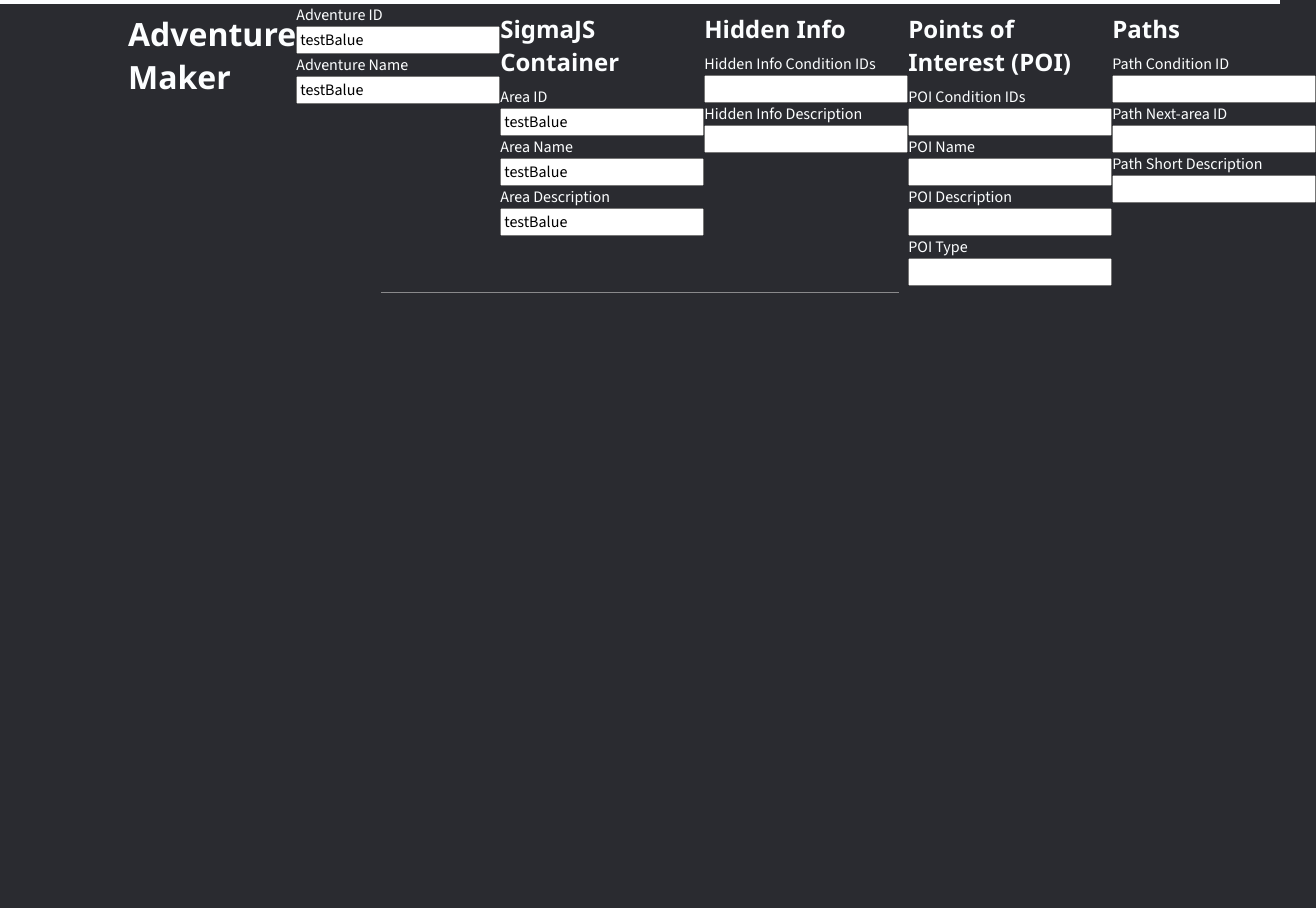
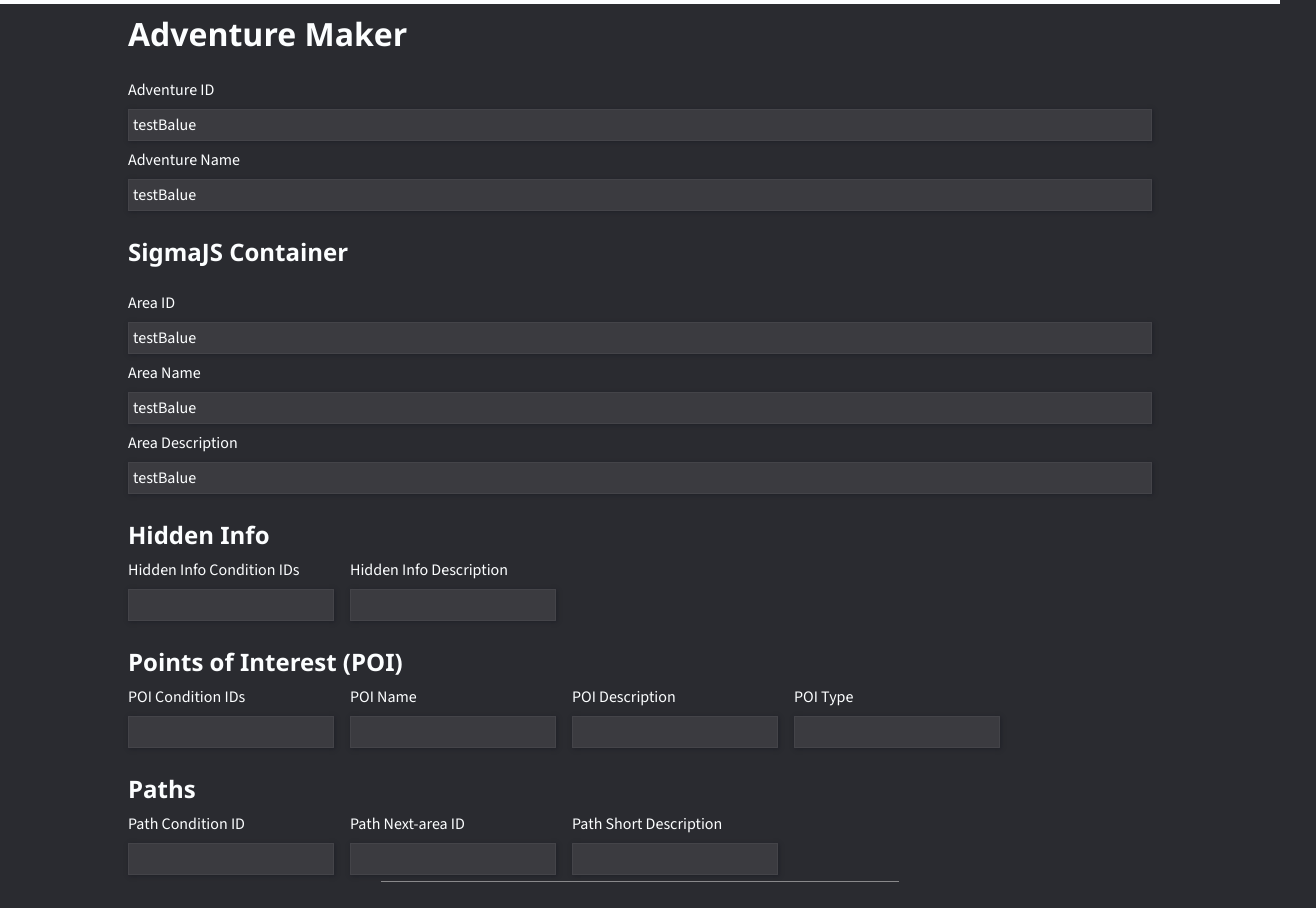
Before and after one commit to 00-status/rpg_tools, a React app: page / in a window 1280 px wide. Shown: the part 280-1188 px from the top of the page, 1316 px wide, since content can reach past the window. Before the commit the page ends 800 px from the top, so only its background shows below. Built offline with nearby package versions, Linux system fonts and the light colour scheme; the HTML template or start-up script is replaced by a standard one.

Commit message:
added some styling to the form.

```diff
--- a/src/AreaMaker/AreaMaker.tsx
+++ b/src/AreaMaker/AreaMaker.tsx
@@ -1,4 +1,6 @@
 import { ReactElement } from "react";
+
+import './area-maker.css';
 import { Page } from "../SharedComponents/Page/Page";
 
 export const AreaMaker = (): ReactElement => {
@@ -17,8 +19,9 @@ export const AreaMaker = (): ReactElement => {
     // When Area A leads to Area B, link the two areas together in SigmaJS.
 
     return <Page title="RPG Tools">
+        <div className="area-maker">
             <h1>Adventure Maker</h1>
-        <div>
+            <div className="area-maker--form-stack">
                 <label htmlFor="adventure-id">Adventure ID</label>
                 <input type="text" id="adventure-id" value={'testBalue'} />
 
@@ -27,6 +30,8 @@ export const AreaMaker = (): ReactElement => {
             </div>
             <div>
                 <h2>SigmaJS Container</h2>
+            </div>
+            <div className="area-maker--form-stack">
                 <label htmlFor="area-id">Area ID</label>
                 <input type="text" id="area-id" value={'testBalue'} />
 
@@ -38,42 +43,55 @@ export const AreaMaker = (): ReactElement => {
             </div>
             <div>
                 <h2>Hidden Info</h2>
-            <div>
+                <div className="area-maker--form-inline">
+                    <div className="area-maker--form-stack">
                         <label htmlFor="hidden-info-condition-ids">Hidden Info Condition IDs</label>
                         <input type="text" id="hidden-info-condition-ids" />
-
+                    </div>
+                    <div className="area-maker--form-stack">
                         <label htmlFor="hidden-info-description">Hidden Info Description</label>
                         <input type="text" id="hidden-info-description" />
                     </div>
                 </div>
+            </div>
             <div>
                 <h2>Points of Interest (POI)</h2>
-            <div>
+                <div className="area-maker--form-inline">
+                    <div className="area-maker--form-stack">
                         <label htmlFor="poi-condition-ids">POI Condition IDs</label>
                         <input type="text" id="poi-condition-ids" />
-
+                    </div>
+                    <div className="area-maker--form-stack">
                         <label htmlFor="poi-name">POI Name</label>
                         <input type="text" id="poi-name" />
-
+                    </div>
+                    <div className="area-maker--form-stack">
                         <label htmlFor="poi-description">POI Description</label>
                         <input type="text" id="poi-description" />
-
+                    </div>
+                    <div className="area-maker--form-stack">
                         <label htmlFor="poi-type">POI Type</label>
                         <input type="text" id="poi-type" />
                     </div>
                 </div>
+            </div>
             <div>
                 <h2>Paths</h2>
-            <div>
+                <div className="area-maker--form-inline">
+                    <div className="area-maker--form-stack">
                         <label htmlFor="path-condition-id">Path Condition ID</label>
                         <input type="text" id="path-condition-id" />
-
+                    </div>
+                    <div className="area-maker--form-stack">
                         <label htmlFor="path-next-area-id">Path Next-area ID</label>
                         <input type="text" id="path-next-area-id" />
-
+                    </div>
+                    <div className="area-maker--form-stack">
                         <label htmlFor="path-short-description">Path Short Description</label>
                         <input type="text" id="path-short-description" />
                     </div>
                 </div>
+            </div>
+        </div>
     </Page>;
 };
--- /dev/null
+++ b/src/AreaMaker/area-maker.css
@@ -0,0 +1,18 @@
+.area-maker {
+    display: flex;
+    flex-direction: column;
+    width: 100%;
+    gap: 16px;
+}
+
+.area-maker--form-stack {
+    display: flex;
+    flex-direction: column;
+    gap: 8px;
+}
+
+.area-maker--form-inline {
+    display: flex;
+    flex-direction: row;
+    gap: 16px;
+}
--- a/src/SharedComponents/Page/app.css
+++ b/src/SharedComponents/Page/app.css
@@ -28,6 +28,15 @@ html {
 body, input, button {
     font-size: 16px;
     font-family: "Source Sans 3", 'Segoe UI', Tahoma, Geneva, Verdana, sans-serif;
+}
+
+input {
+    padding: 4px 4px;
+
+    background-color: #3b3b40;
+    color: #FCFEFF;
+    border: 1px solid #444449;
+    box-shadow: 1px 1px 4px #1f2028;
 }
 
 /* Header styling */
```
Lines whose indentation alone changed are shown as unchanged.
